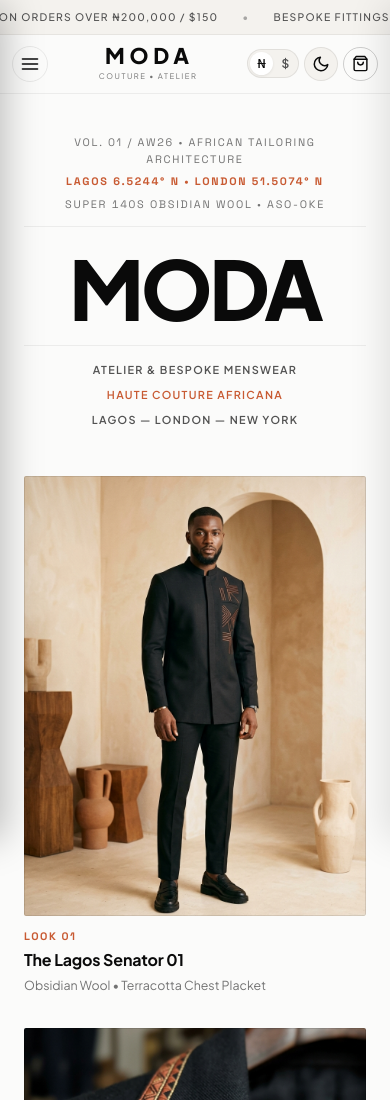
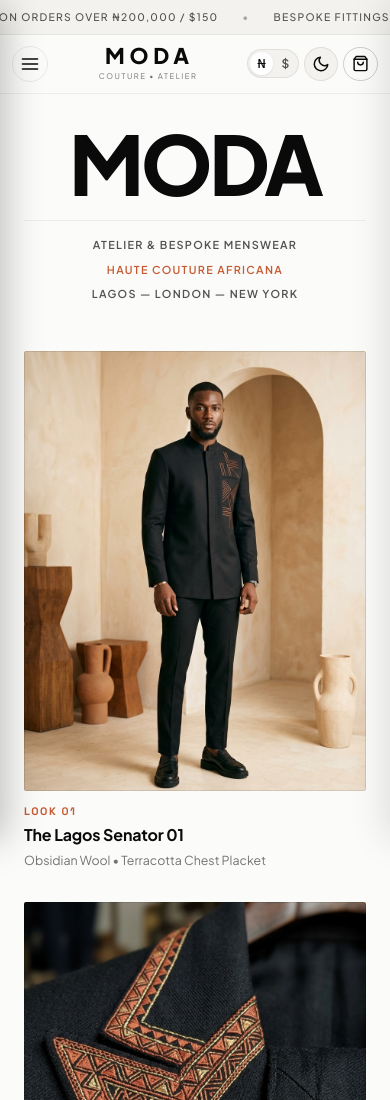
Before and after one commit to Idahosa1/moda-couture, a plain HTML site: page index.html in a window 390 px wide. Shown: the top 1100 px of the page. Drawn offline with Linux system fonts and the light colour scheme.

Commit message:
feat(hero): remove hero masthead metadata and refine headline vertical rhythm

```diff
--- a/index.html
+++ b/index.html
@@ -223,13 +223,6 @@
   <main>
     <!-- MONUMENTAL EDITORIAL HERO (Inspired by Outfit.hellohello.is) -->
     <section class="hero-editorial-section">
-      <!-- Masthead Metadata -->
-      <div class="hero-masthead-meta">
-        <div class="masthead-left">VOL. 01 / AW26 • AFRICAN TAILORING ARCHITECTURE</div>
-        <div class="masthead-center">LAGOS 6.5244° N • LONDON 51.5074° N</div>
-        <div class="masthead-right tabular-nums">SUPER 140S OBSIDIAN WOOL • ASO-OKE</div>
-      </div>
-
       <!-- Monumental MODA Bold Typography Headline -->
       <div class="hero-monumental-bar">
         <h1 class="hero-monumental-wordmark">MODA</h1>
--- a/styles.css
+++ b/styles.css
@@ -650,46 +650,15 @@
 
 .hero-editorial-section {
   position: relative;
-  padding: 2.5rem 1.5rem 3.5rem;
+  padding: 1.5rem 1.5rem 3.5rem;
   width: 100%;
   max-width: 1520px;
   overflow-x: hidden;
   margin: 0 auto;
 }
 
-.hero-masthead-meta {
-  display: flex;
-  justify-content: space-between;
-  align-items: center;
-  width: 100%;
-  font-family: 'Space Grotesk', monospace;
-  font-size: 0.75rem;
-  letter-spacing: 0.16em;
-  text-transform: uppercase;
-  color: var(--text-muted);
-  padding-bottom: 1.25rem;
-  border-bottom: 1px solid var(--divider);
-}
-
-.masthead-left {
-  text-align: left;
-  flex: 1;
-}
-
-.masthead-center {
-  text-align: center;
-  color: var(--terracotta);
-  font-weight: 700;
-  flex: 1;
-}
-
-.masthead-right {
-  text-align: right;
-  flex: 1;
-}
-
 .hero-monumental-bar {
-  padding: 1.5rem 0 1rem;
+  padding: 0.5rem 0 1rem;
   text-align: center;
   display: flex;
   flex-direction: column;
@@ -2092,14 +2061,6 @@
   .still-crown .editorial-img-wrap {
     height: 440px;
   }
-  .hero-masthead-meta {
-    grid-template-columns: 1fr;
-    gap: 0.5rem;
-    text-align: center;
-  }
-  .masthead-right {
-    text-align: center;
-  }
   .hero-title-subline {
     flex-direction: column;
     gap: 0.5rem;
@@ -2172,17 +2133,6 @@
   }
   .cart-trigger-btn span:not(.cart-badge) {
     display: none;
-  }
-  .hero-masthead-meta {
-    display: flex;
-    flex-direction: column;
-    gap: 0.35rem;
-    text-align: center;
-    font-size: 0.68rem;
-    padding-bottom: 0.85rem;
-  }
-  .masthead-left, .masthead-center, .masthead-right {
-    text-align: center;
   }
   .hero-monumental-wordmark {
     font-size: clamp(3.8rem, 21vw, 6.5rem);
```
